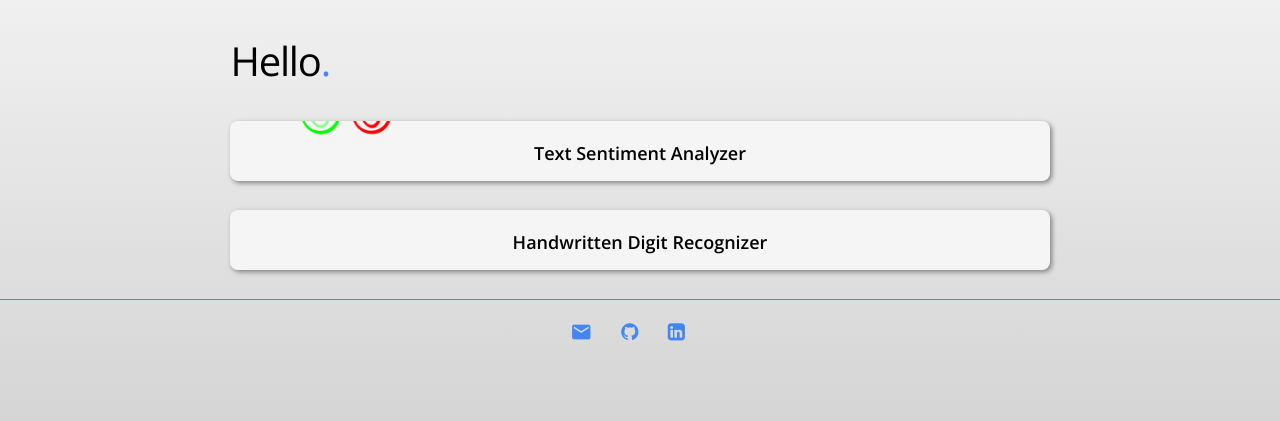
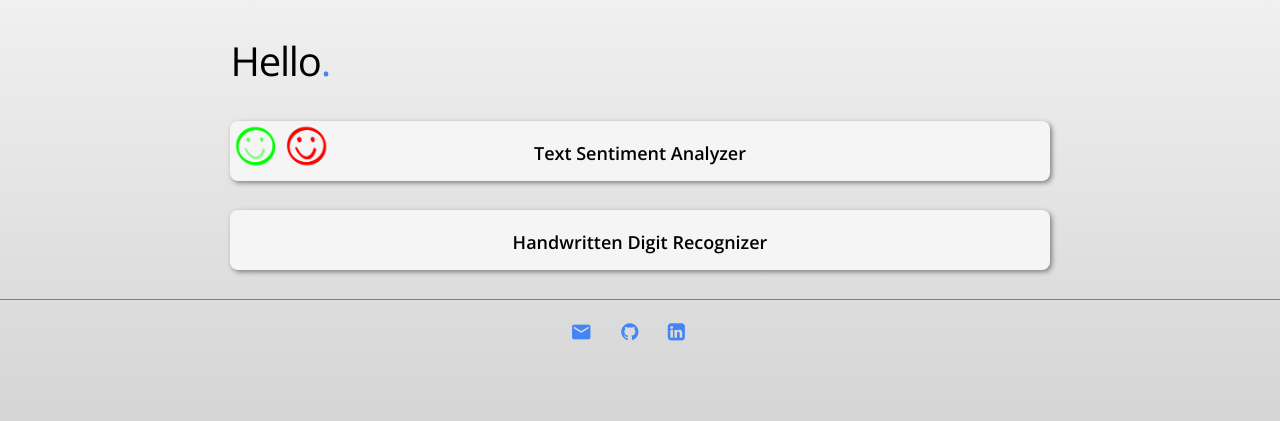
Before and after one commit to clfkenny/flask-practice, a Flask app: page / in a window 1280 px wide. Shown: the part 75-496 px from the top of the page. Run offline with Flask 2, Linux system fonts and the light colour scheme; parts of the project's set-up code (start-up, migrations or seed data) failed here and were passed over.

Commit message:
changed css

```diff
--- a/static/css/apps_index.css
+++ b/static/css/apps_index.css
@@ -40,8 +40,7 @@ form div#text_sentiment{
   background-image: url("sentiment.png");
   background-repeat: no-repeat;
   background-size: 100px;
-  background-position: 25% 22%;
-  background-attachment: fixed;
+  background-position: 20% 10px%;
 }
 
 .container{
```
Also changed, not shown: img/Image001.png (deleted), 1 other file.
